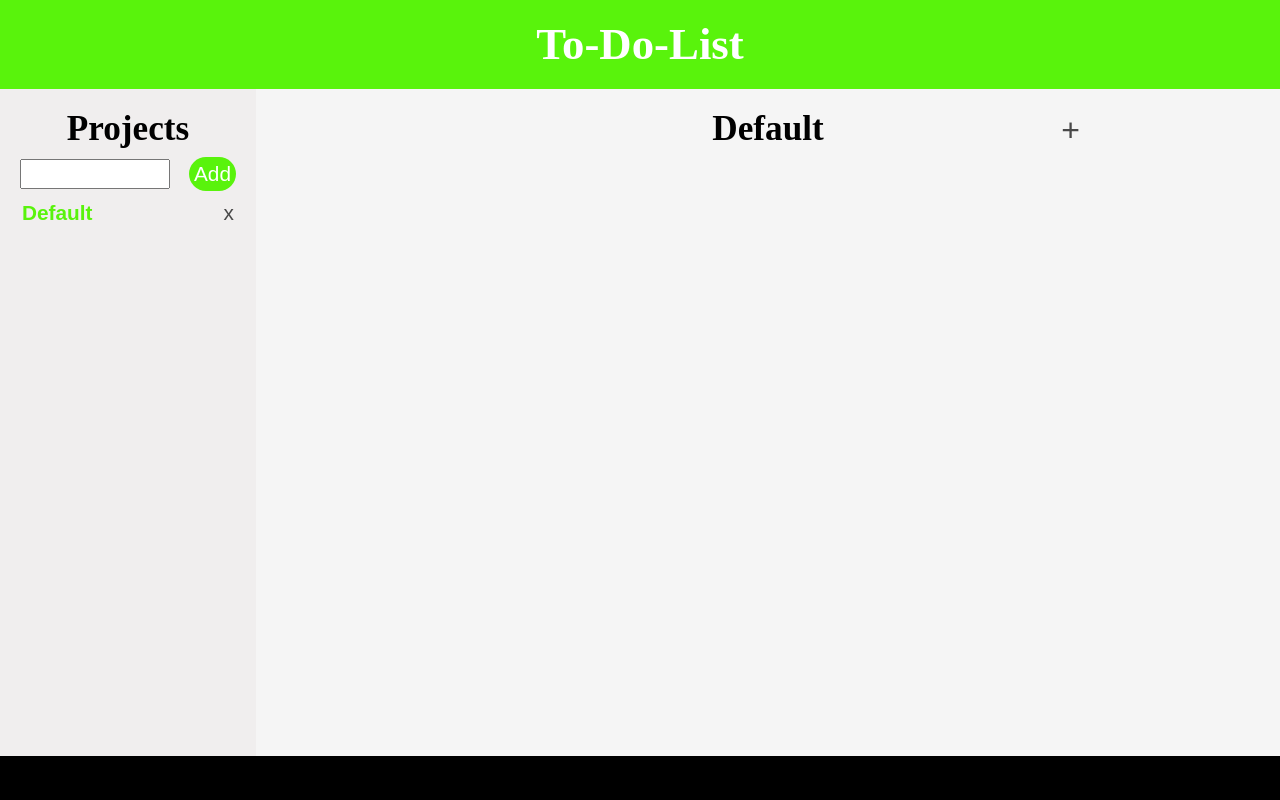
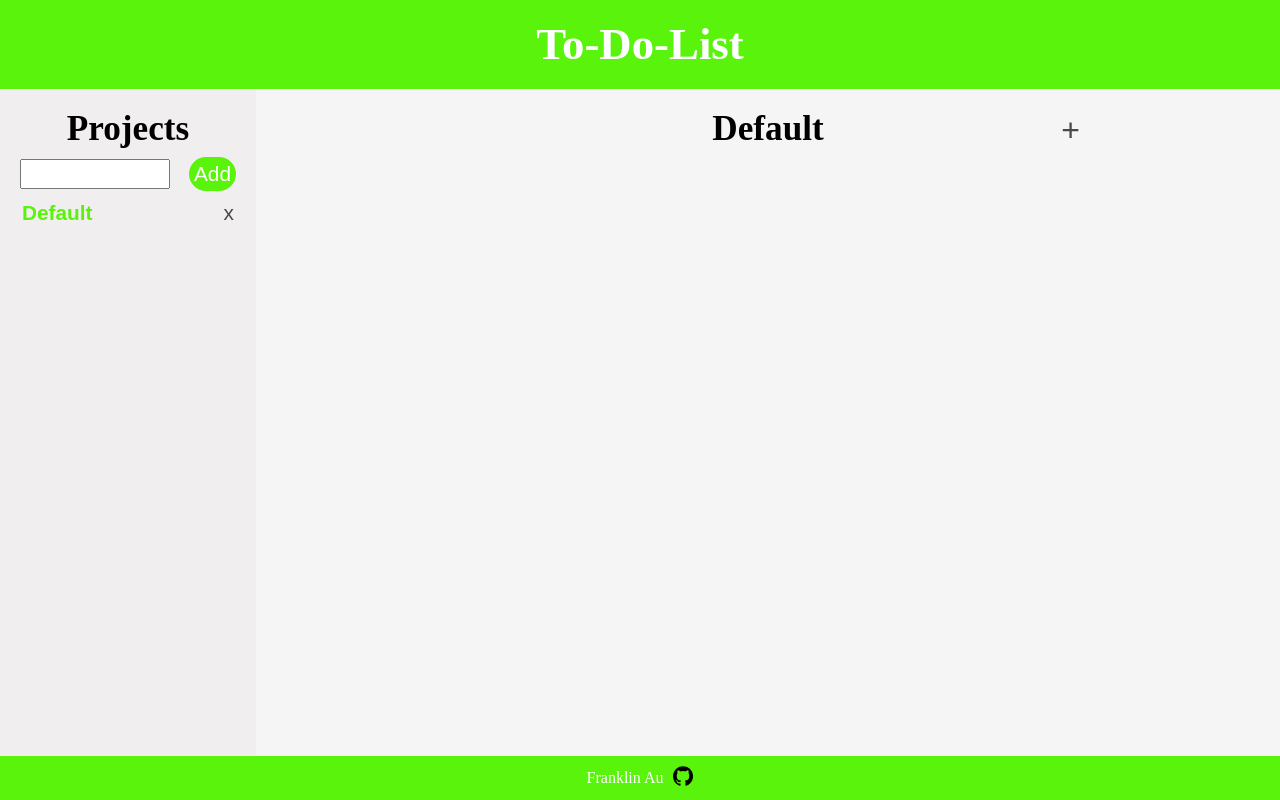
Before and after one commit to fau446/to-do-list, a website built with webpack: page dist/index.html in a window 1280 px wide. Built offline with nearby package versions, Linux system fonts and the light colour scheme.

Commit message:
Add footer styling

```diff
--- a/dist/index.html
+++ b/dist/index.html
@@ -33,7 +33,8 @@
   </main>
 
   <footer>
-    <p>Footer</p>
+    <p>Franklin Au</p>
+    <a href="https://github.com/fau446" target="_blank"><img src="images/github_logo.png" alt="github logo" width="20" height="20"></a>
   </footer>
 
   <div class="modal">
--- a/dist/style.css
+++ b/dist/style.css
@@ -229,7 +229,13 @@ textarea {
 }
 
 
+/* Footer Styling */
 footer {
-  background: black;
+  display: flex;
+  justify-content: center;
+  align-items: center;
+  gap: 10px;
+  background-color: #59f30c;
+  color: white;
   grid-column: 1 / 3;
 }
```
